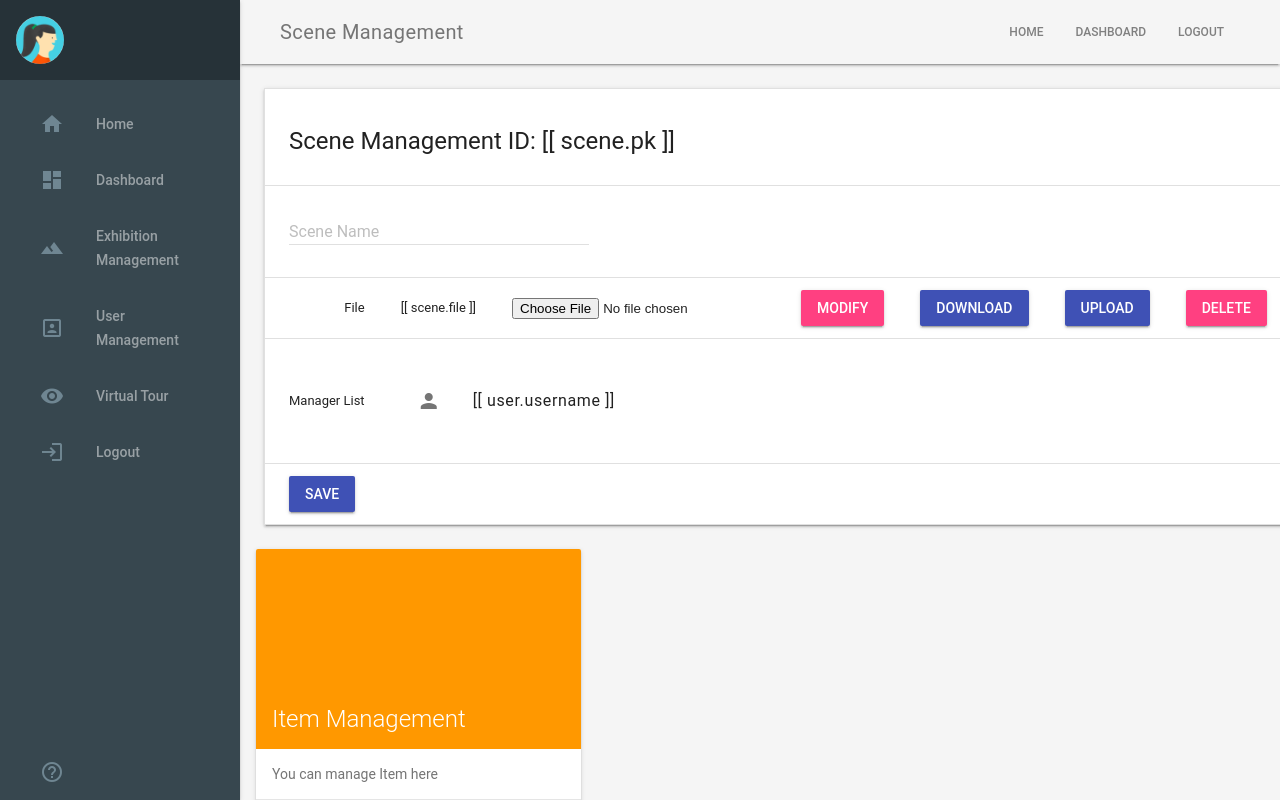
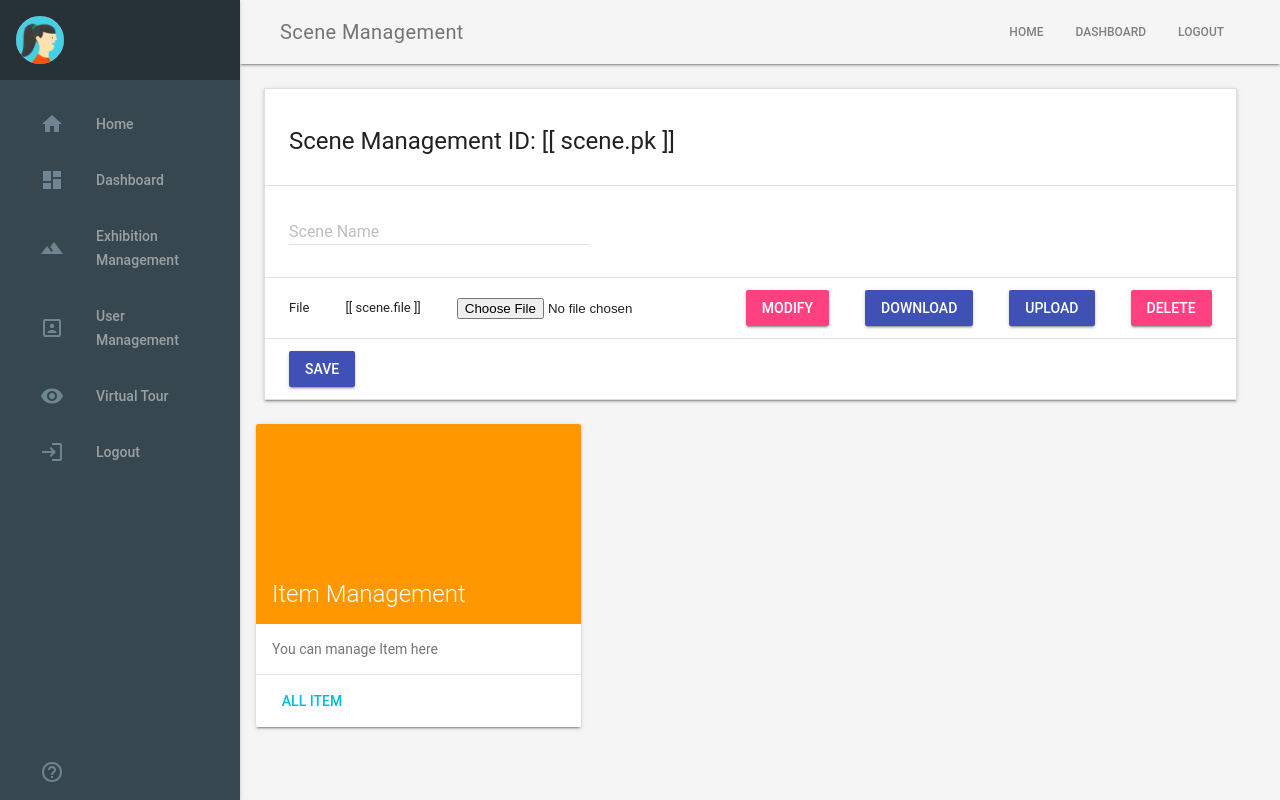
Before and after one commit to yutao-data/backend_based_on_django, a Django app: page /gallery/dashboard/scene_management/ in a window 1280 px wide. Run offline with Django 3.2, Linux system fonts and the light colour scheme; some libraries are stand-ins or nearby versions.

Commit message:
网页scene management删掉managerList

```diff
--- a/gallery/templates/gallery/dashboard/scene_management.html
+++ b/gallery/templates/gallery/dashboard/scene_management.html
@@ -56,21 +56,6 @@
                         </td>
                     </tr>
                     <tr>
-                        <td class="mdl-data-table__cell--non-numeric">
-                            Manager List
-                        </td>
-                        <td colspan="100%">
-                            <ul class="mdl-list">
-                                <li v-for="user in user_list" class="mdl-list__item">
-                                    <span class="mdl-list__item-primary-content">
-                                        <i class="material-icons mdl-list__item-icon">person</i>
-                                        [[ user.username ]]
-                                    </span>
-                                </li>
-                            </ul>
-                        </td>
-                    </tr>
-                    <tr>
                         <td colspan="100%" class="mdl-data-table__cell--non-numeric">
                             <button v-on:click="save_onclick" class="mdl-button mdl-js-button mdl-button--colored mdl-button--raised">
                                 Save
@@ -114,7 +99,6 @@
                     name: '......',
                     file: '',
                 },
-                user_list: [],
                 modify_button_show: true,
                 upload_button_show: false,
                 download_button_show: true,
@@ -181,9 +165,6 @@
                     let config = {
                         headers: {'Content-Type': 'multipart/form-data'}
                     }
-                    // 手写 url
-                    // django 的费拉模板功能
-                    // 有个锤子用
                     progress_bar_app.show = true
                     axios.post('/gallery/api/scene/' + cs['scene_id'] + "/file/", formData, config)
                     .then(function (response) {
```
